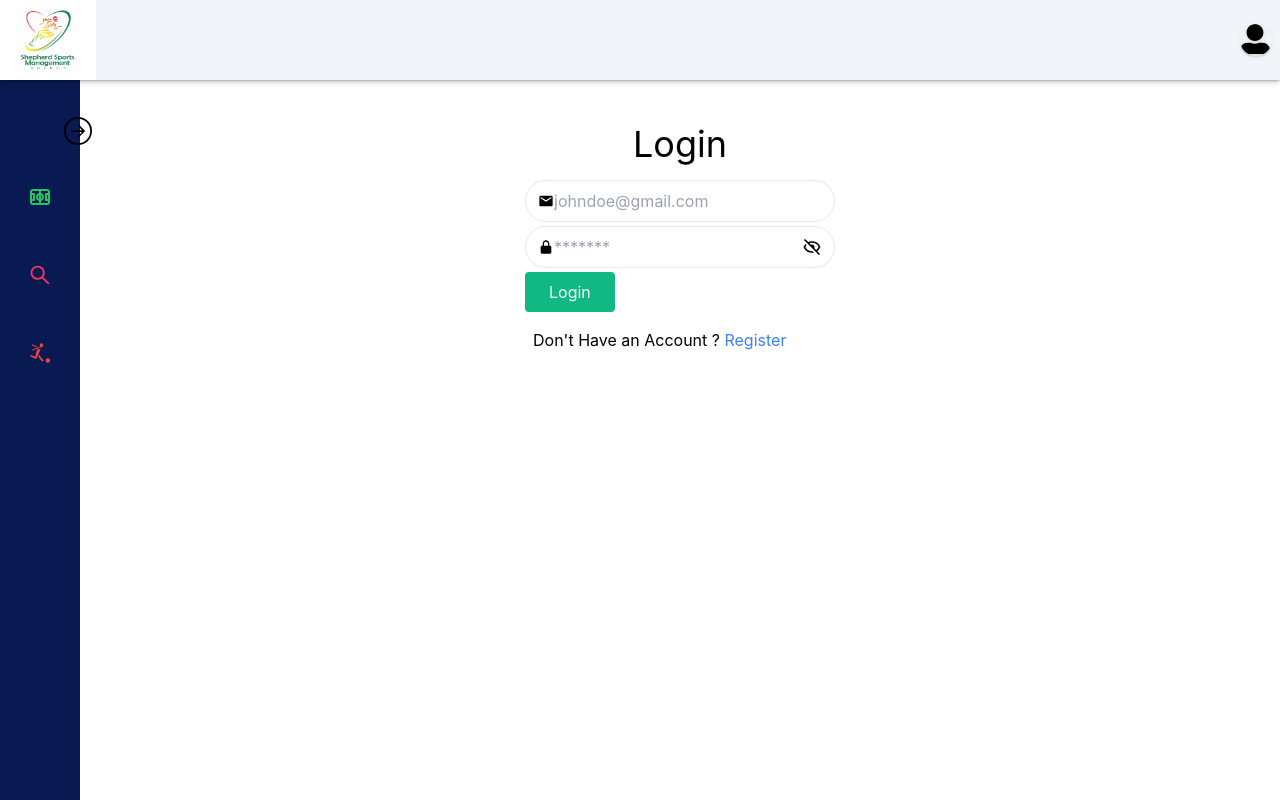
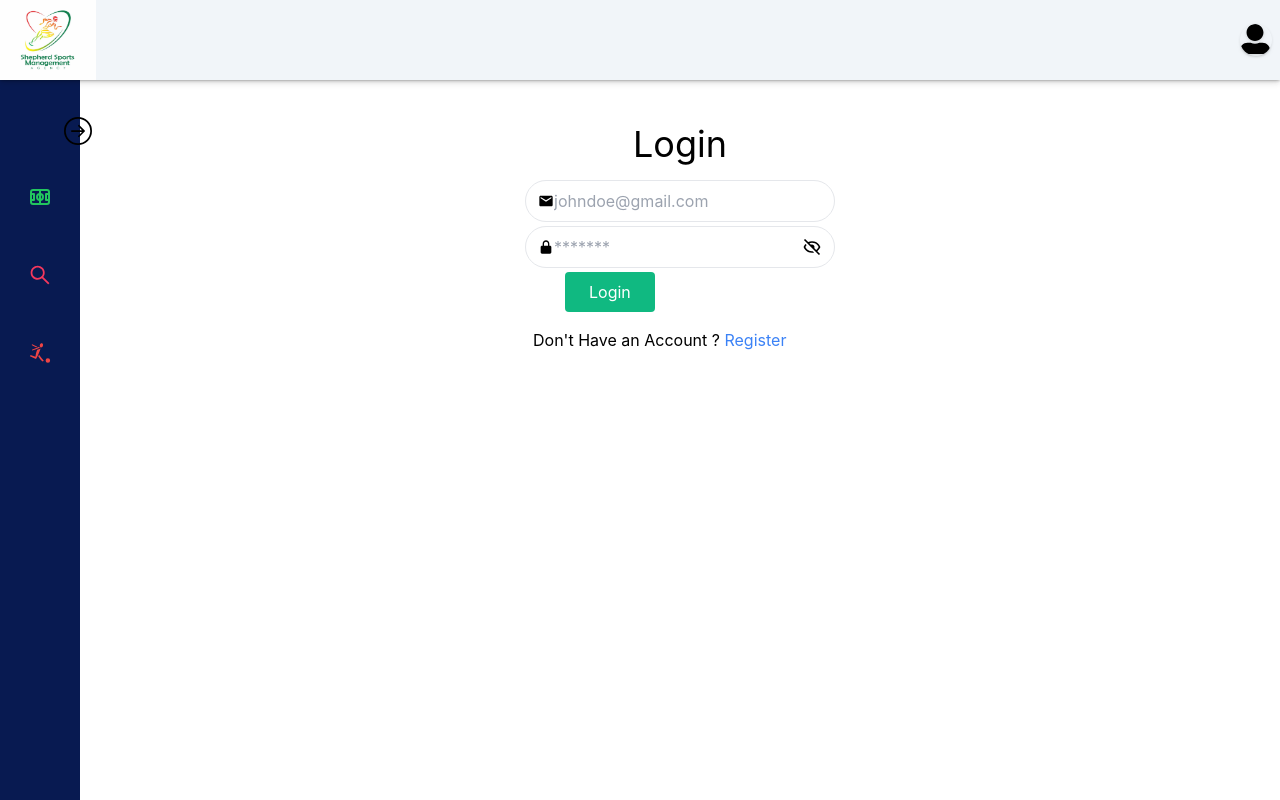
Before and after one commit to tanatswasarudi/ShepherdSportsAgencyBackend, a React (Create React App) app: page /login in a window 1280 px wide. Shown: the top 800 px of the page. Built offline with nearby package versions, Linux system fonts and the light colour scheme; no server answers.

Commit message:
button 2

```diff
--- a/src/pages/Login.jsx
+++ b/src/pages/Login.jsx
@@ -89,7 +89,7 @@ const Login = () => {
             </span>
             </div>
 
-       <span className='my-2'> <button className='bg-emerald-500 text-white px-6 py-2 rounded hover:bg-emerald-950'>Login</button></span>
+       <span className='mt-6 px-10'> <button className='bg-emerald-500 text-white px-6 py-2 rounded hover:bg-emerald-950'>Login</button></span>
         <p className='mt-4 px-2'>Don't Have an Account ? <Link to='/register' className='text-blue-500'>Register</Link> </p>
       </form>
       </div>
--- a/src/pages/Register.jsx
+++ b/src/pages/Register.jsx
@@ -83,7 +83,7 @@ const Register = () => {
             </span>
             </div>
 
-        <button className='bg-primary hover:bg-red-500 text-white px-4 py-2 rounded'>Register</button>
+        <span className='mt-2 px-8'><button className='bg-primary text-white px-4 py-2 rounded'>Register</button></span>
         <p className='mt-4 px-2'>Already Have an Account ? <Link to='/login' className='text-blue-500'>Login</Link> </p>
       </form>
       </div>
```
